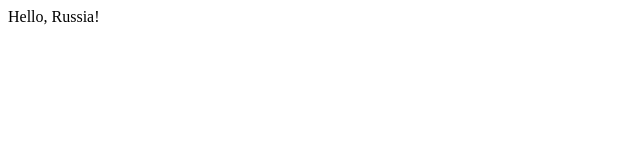
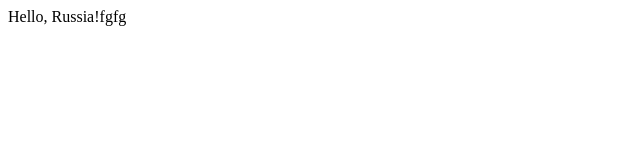
Before and after one commit to San4izzz/project, a plain HTML site: page index.html in a window 1280 px wide. Shown: the full height of the page, 0-640 px from the left. Drawn offline with Linux system fonts and the light colour scheme.

Commit message:
index.html mod

```diff
--- a/index.html
+++ b/index.html
@@ -7,6 +7,6 @@
     <title>Document</title>
 </head>
 <body>
-    Hello, Russia!
+    Hello, Russia!fgfg
 </body>
 </html>
```
